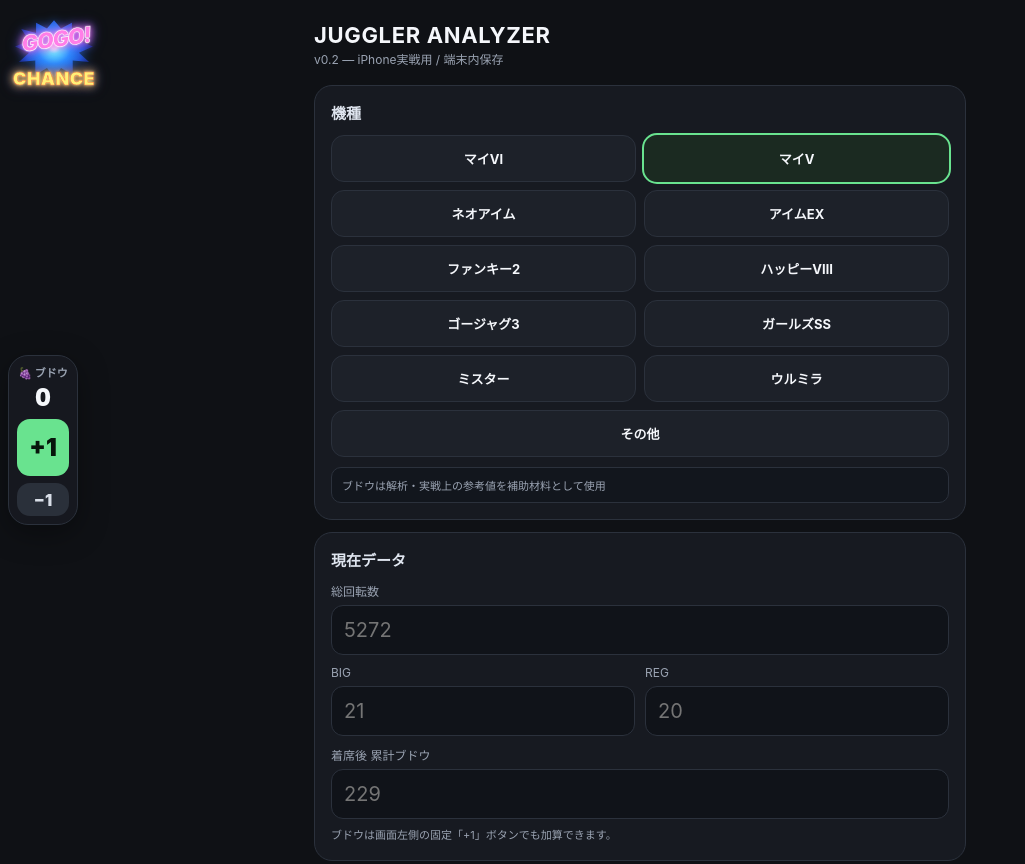
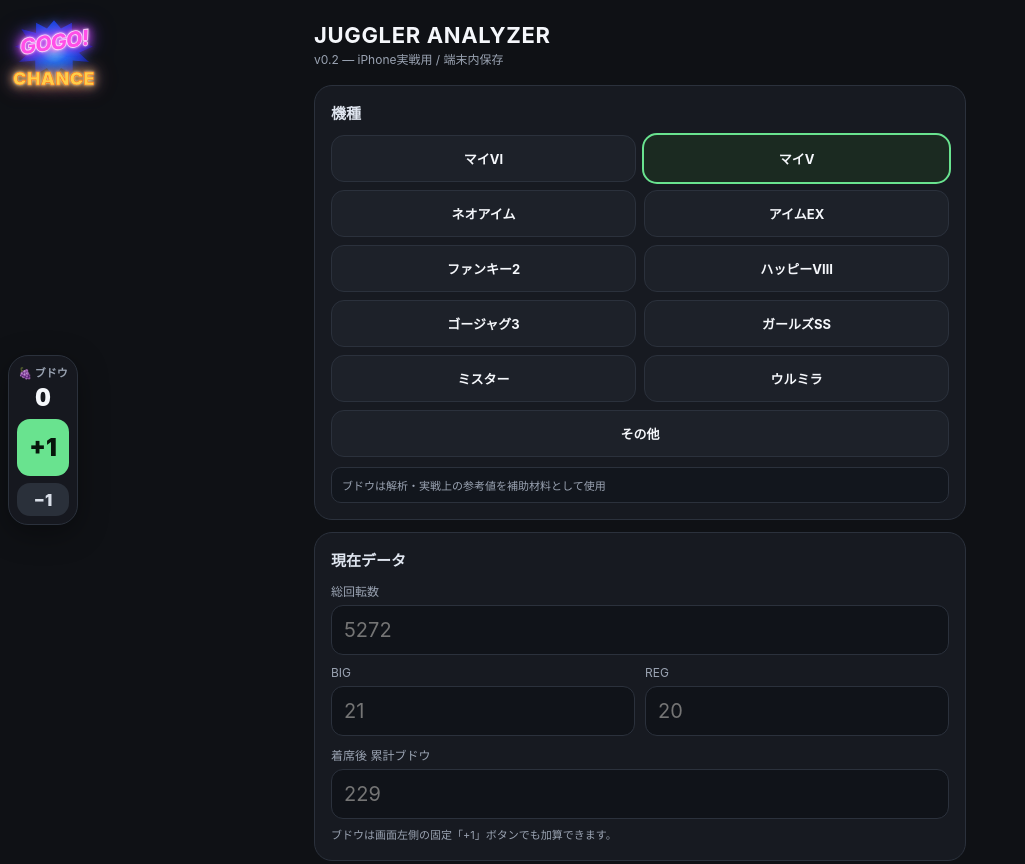
Before and after one commit to keiyu-per/juggler-analyzer, a plain HTML site: page index.html in a window 1280 px wide. Shown: the top 864 px of the page, without its empty margins (0-1025 px from the left). Drawn offline with Linux system fonts and the light colour scheme.

Commit message:
Tune GOGO lamp to high-saturation neon style

```diff
--- a/assets/css/app.css
+++ b/assets/css/app.css
@@ -99,13 +99,13 @@
   height:58px;
   transform:translate(-50%,-50%);
   background:
-    radial-gradient(circle at 50% 46%,
-      #d7f7ff 0 5%,
-      #65dfff 14%,
-      #2d8dff 34%,
-      #2255d6 58%,
-      #17247d 78%,
-      #0c1238 100%);
+    radial-gradient(circle at 50% 48%,
+      #9ff8ff 0 3%,
+      #39d7ff 12%,
+      #0c7dff 30%,
+      #1146d8 55%,
+      #0b1f87 78%,
+      #060d32 100%);
   clip-path:polygon(
     50% 0%,59% 14%,73% 4%,73% 22%,92% 15%,82% 35%,
     100% 45%,82% 56%,95% 72%,74% 69%,74% 94%,59% 82%,
@@ -113,14 +113,15 @@
     0% 45%,18% 35%,8% 15%,27% 22%,27% 4%,41% 14%
   );
   box-shadow:
-    0 0 8px rgba(88,214,255,.72),
-    0 0 18px rgba(41,127,255,.58);
+    0 0 6px rgba(0,175,255,.65),
+    0 0 14px rgba(0,119,255,.75),
+    0 0 24px rgba(32,84,255,.48);
   transition:filter .12s ease, transform .12s ease, box-shadow .12s ease;
 }
 .gogo-main{
   position:absolute;
-  left:calc(50% + 2px);
-  top:35%;
+  left:50%;
+  top:39%;
   transform:translate(-50%,-50%) rotate(-8deg);
   transform-origin:center;
   display:block;
@@ -132,12 +133,13 @@
   font-style:italic;
   letter-spacing:-.06em;
   white-space:nowrap;
-  color:#ff7ee8;
-  -webkit-text-stroke:.6px rgba(255,255,255,.9);
+  color:#ff4fe7;
+  -webkit-text-stroke:.8px rgba(255,220,255,.9);
   text-shadow:
-    0 0 2px #fff,
-    0 0 7px #ff6fe5,
-    0 0 12px rgba(255,56,220,.82);
+    0 0 3px rgba(255,255,255,.95),
+    0 0 8px rgba(255,74,230,.95),
+    0 0 16px rgba(255,0,200,.85),
+    0 0 26px rgba(183,0,255,.55);
 }
 .gogo-chance{
   position:absolute;
@@ -151,12 +153,13 @@
   font-size:18px;
   font-weight:1000;
   letter-spacing:.02em;
-  color:#fff178;
-  -webkit-text-stroke:.5px rgba(255,94,47,.78);
+  color:#ffcf4a;
+  -webkit-text-stroke:.6px rgba(255,110,20,.95);
   text-shadow:
-    0 0 3px #fff4a8,
-    0 0 8px #ffb72e,
-    0 0 12px rgba(255,92,25,.68);
+    0 0 3px rgba(255,248,200,.95),
+    0 0 8px rgba(255,180,40,.95),
+    0 0 16px rgba(255,110,0,.85),
+    0 0 24px rgba(255,80,0,.45);
 }
 .gogo-shortcut:active{
   transform:scale(.96);
@@ -174,34 +177,35 @@
   0%{
     filter:brightness(1);
     transform:translate(-50%,-50%) scale(1);
-    box-shadow:0 0 8px rgba(88,214,255,.72),0 0 18px rgba(41,127,255,.58);
+    box-shadow:0 0 6px rgba(0,175,255,.65),0 0 14px rgba(0,119,255,.75),0 0 24px rgba(32,84,255,.48);
   }
   35%{
-    filter:brightness(1.75) saturate(1.25);
+    filter:brightness(1.95) saturate(1.35);
     transform:translate(-50%,-50%) scale(1.10);
     box-shadow:
-      0 0 12px rgba(199,250,255,1),
-      0 0 26px rgba(69,184,255,.98),
-      0 0 42px rgba(45,95,255,.88);
+      0 0 12px rgba(165,245,255,1),
+      0 0 26px rgba(56,178,255,1),
+      0 0 42px rgba(25,103,255,.95),
+      0 0 58px rgba(85,0,255,.38);
   }
   100%{
     filter:brightness(1);
     transform:translate(-50%,-50%) scale(1);
-    box-shadow:0 0 8px rgba(88,214,255,.72),0 0 18px rgba(41,127,255,.58);
+    box-shadow:0 0 6px rgba(0,175,255,.65),0 0 14px rgba(0,119,255,.75),0 0 24px rgba(32,84,255,.48);
   }
 }
 @keyframes gogoTextFlash{
   0%,100%{filter:brightness(1)}
   35%{
-    filter:brightness(1.55);
-    text-shadow:0 0 4px #fff,0 0 11px #ff92ef,0 0 22px #ff35da;
+    filter:brightness(1.75) saturate(1.25);
+    text-shadow:0 0 4px rgba(255,255,255,1),0 0 10px rgba(255,90,235,1),0 0 20px rgba(255,0,210,.92),0 0 30px rgba(190,0,255,.65);
   }
 }
 @keyframes gogoChanceFlash{
   0%,100%{filter:brightness(1)}
   35%{
-    filter:brightness(1.6);
-    text-shadow:0 0 4px #fffbd0,0 0 11px #ffd94d,0 0 20px #ff8b18;
+    filter:brightness(1.8) saturate(1.25);
+    text-shadow:0 0 4px rgba(255,250,220,1),0 0 10px rgba(255,205,70,1),0 0 20px rgba(255,125,0,.95),0 0 30px rgba(255,70,0,.55);
   }
 }
 @media(max-width:380px){
```
